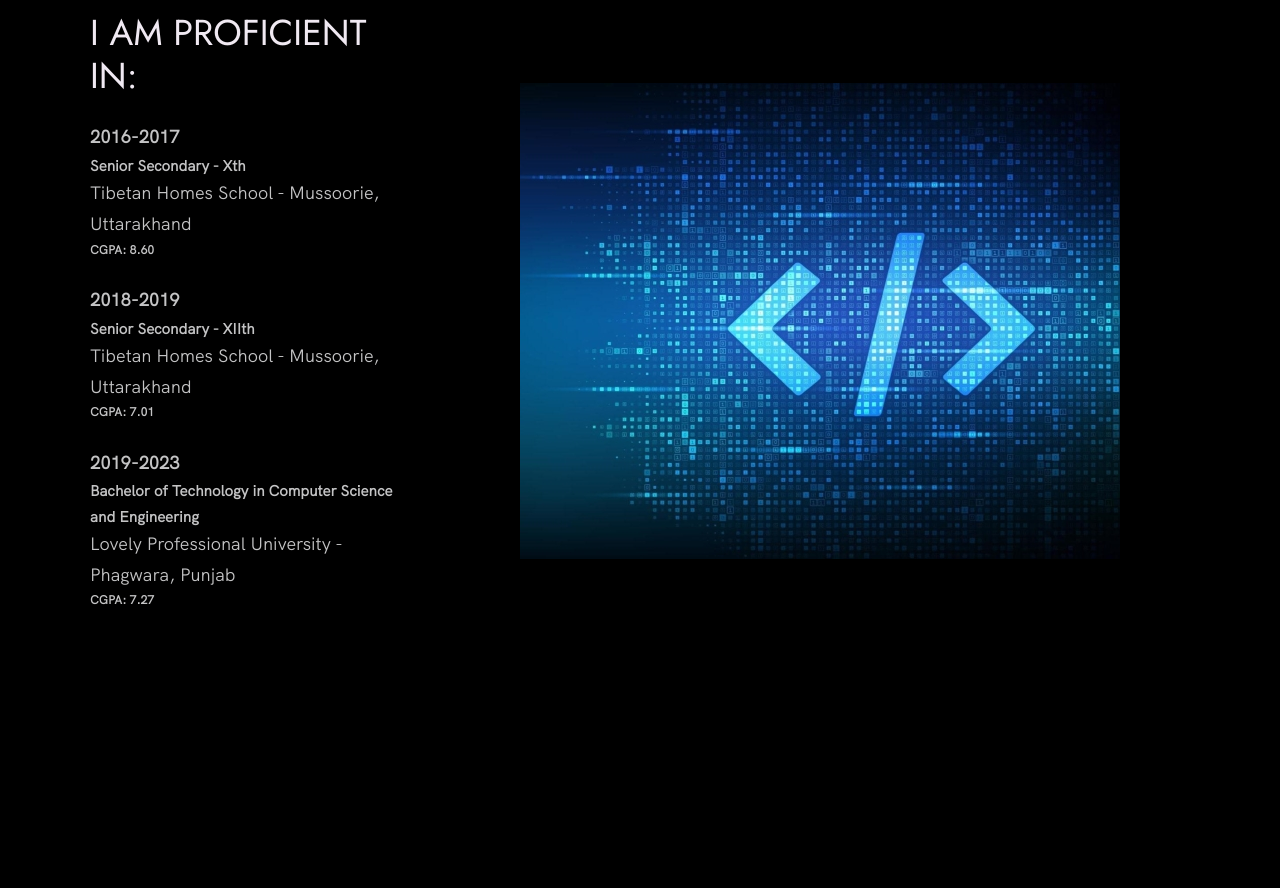
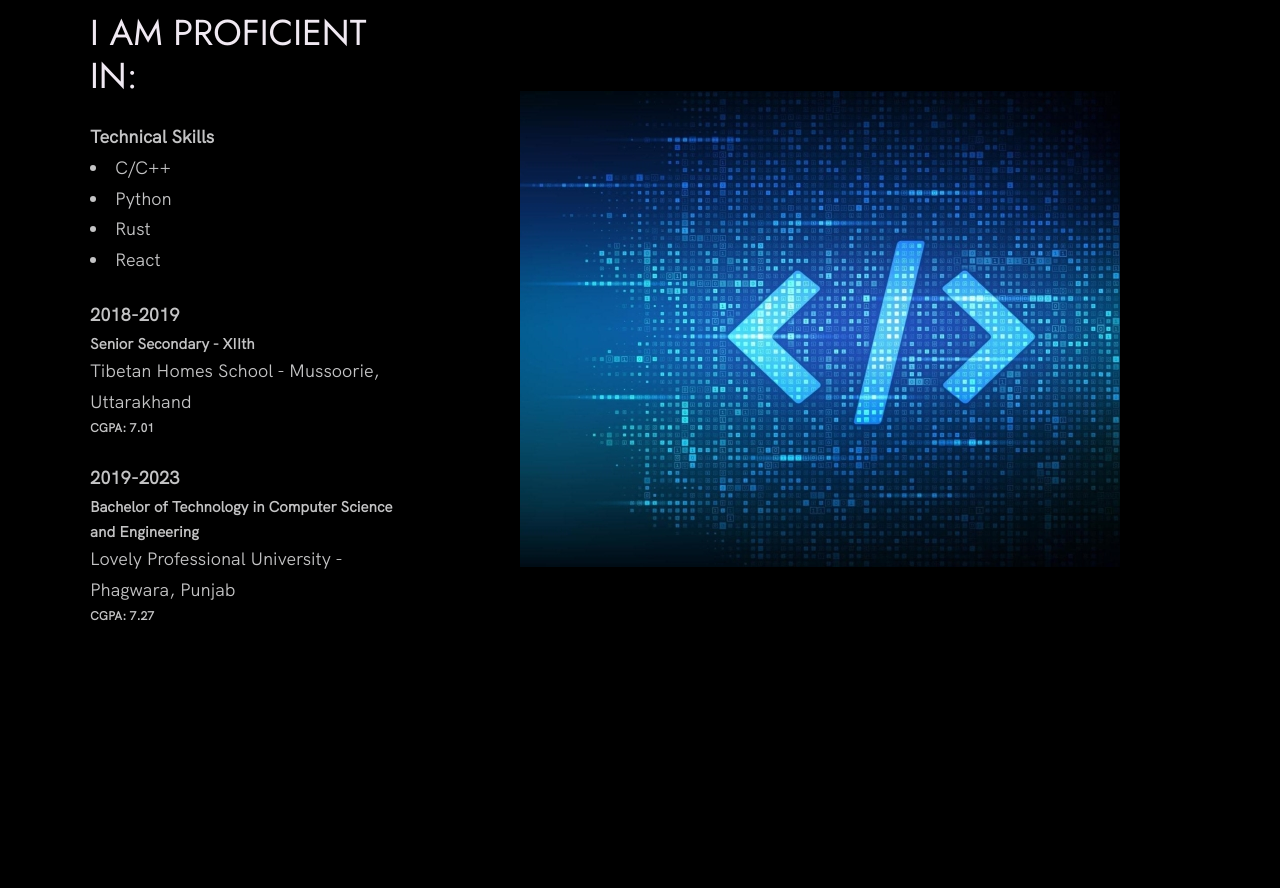
Before and after one commit to TenzinNgakpal/TenzinNgakpal, a plain HTML site: page index.html in a window 1280 px wide. Shown: the part 3000-3888 px from the top of the page. Drawn offline with Linux system fonts and the light colour scheme.

Commit message:
Wallaper Update

```diff
--- a/index.html
+++ b/index.html
@@ -120,10 +120,11 @@
               <h3>I AM PROFICIENT IN:</h3>
               <ul class="edu__list">
                 <p>
-                  <h4>2016-2017</h4>
-                  <h5>Senior Secondary - Xth</h5>
-                  Tibetan Homes School - Mussoorie, Uttarakhand
-                  <h6>CGPA: 8.60</h6>
+                  <h4>Technical Skills</h4>
+                  <li>C/C++</li>
+                  <li>Python</li>
+                  <li>Rust</li>
+                  <li>React</li>
                 </p>
                 <p>
                   <h4>2018-2019</h4>
```
Also changed, not shown: images/header.jpg.
